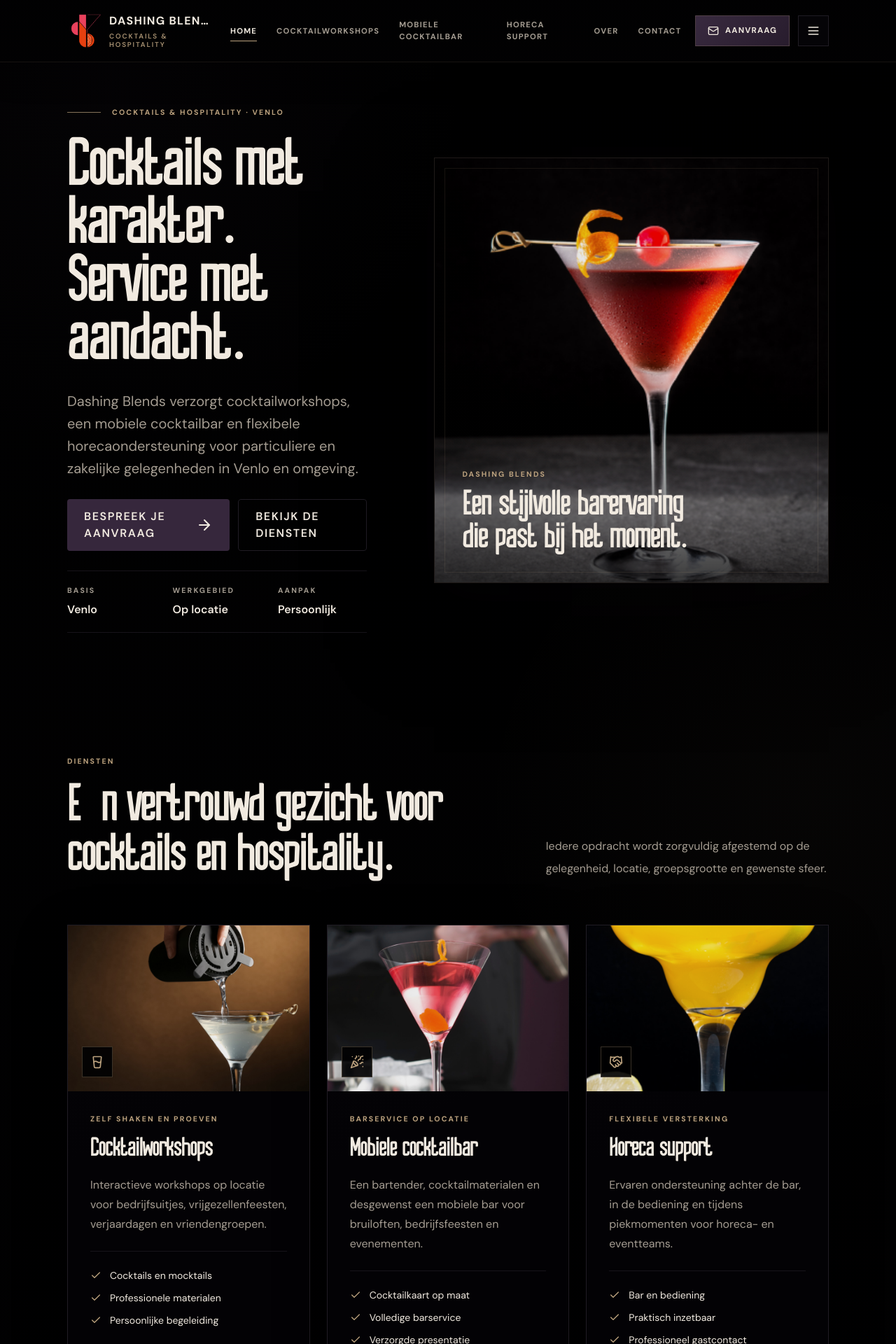
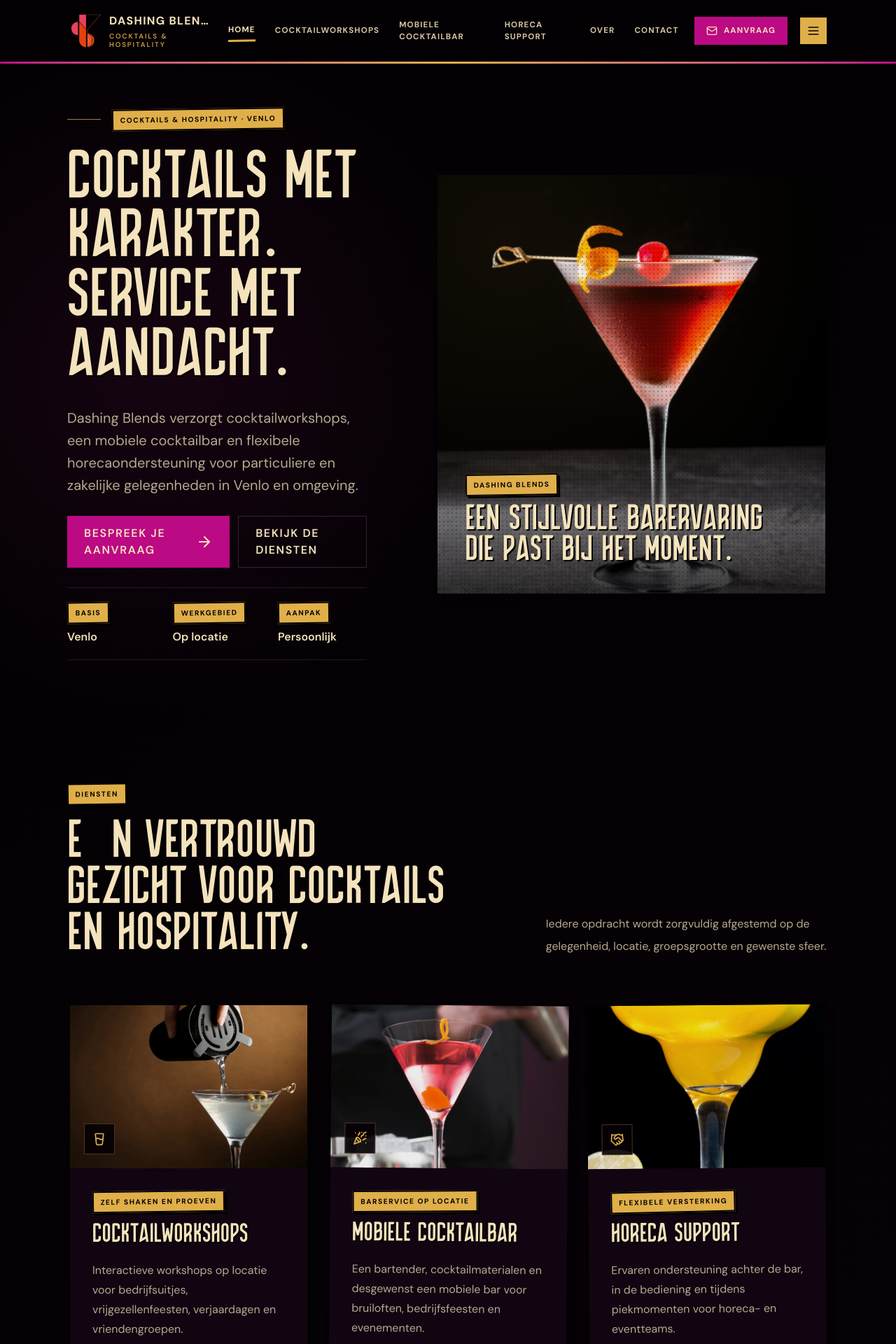
Before and after one commit to VolkerWillems/dashing-blends, a Next.js app: page / in a window 1280 px wide. Shown: the top 1920 px of the page at 70% size. Built offline with nearby package versions, Linux system fonts and the light colour scheme.

Commit message:
Rebuild the site as a disciplined vintage comic system

```diff
--- a/app/globals.css
+++ b/app/globals.css
@@ -22,31 +22,37 @@
   --color-ring: var(--ring);
   --font-sans: var(--font-body);
   --font-serif: var(--font-display);
-  --radius-sm: 2px;
-  --radius-md: 4px;
-  --radius-lg: 6px;
+  --radius-sm: 0;
+  --radius-md: 0;
+  --radius-lg: 0;
 }
 
 :root {
-  --background: oklch(0.072 0.006 305);
-  --foreground: oklch(0.94 0.016 78);
-  --card: oklch(0.112 0.01 307);
-  --card-foreground: oklch(0.95 0.014 78);
-  --popover: oklch(0.105 0.01 307);
-  --popover-foreground: oklch(0.95 0.014 78);
-  --primary: oklch(0.3 0.042 315);
-  --primary-foreground: oklch(0.97 0.01 78);
-  --secondary: oklch(0.73 0.058 76);
-  --secondary-foreground: oklch(0.1 0.008 305);
-  --muted: oklch(0.16 0.014 307);
-  --muted-foreground: oklch(0.7 0.018 78);
-  --accent: oklch(0.18 0.021 312);
-  --accent-foreground: oklch(0.94 0.016 78);
+  --ink: oklch(0.08 0.012 323);
+  --paper: oklch(0.92 0.055 88);
+  --paper-muted: oklch(0.83 0.045 82);
+  --magenta: oklch(0.53 0.22 347);
+  --magenta-dark: oklch(0.35 0.14 346);
+  --mustard: oklch(0.78 0.13 83);
+  --background: oklch(0.09 0.025 325);
+  --foreground: var(--paper);
+  --card: oklch(0.14 0.034 326);
+  --card-foreground: var(--paper);
+  --popover: oklch(0.12 0.03 326);
+  --popover-foreground: var(--paper);
+  --primary: var(--magenta);
+  --primary-foreground: oklch(0.98 0.02 90);
+  --secondary: var(--mustard);
+  --secondary-foreground: var(--ink);
+  --muted: oklch(0.18 0.04 326);
+  --muted-foreground: oklch(0.74 0.04 86);
+  --accent: oklch(0.24 0.07 338);
+  --accent-foreground: var(--paper);
   --destructive: oklch(0.61 0.2 25);
   --destructive-foreground: oklch(0.98 0.01 78);
-  --border: oklch(0.235 0.017 308);
-  --input: oklch(0.17 0.016 308);
-  --ring: oklch(0.73 0.058 76);
+  --border: oklch(0.28 0.055 326);
+  --input: oklch(0.16 0.04 326);
+  --ring: var(--mustard);
 }
 
 * {
@@ -55,19 +61,19 @@
 
 html {
   scroll-behavior: smooth;
+  background: var(--background);
 }
 
 body {
   min-height: 100dvh;
   margin: 0;
   overflow-x: hidden;
-  background:
-    radial-gradient(circle at 12% 2%, oklch(0.29 0.04 315 / 0.065), transparent 32rem),
-    radial-gradient(circle at 90% 18%, oklch(0.73 0.058 76 / 0.025), transparent 30rem),
-    linear-gradient(150deg, oklch(0.062 0.005 307), var(--background) 54%, oklch(0.085 0.009 302));
   color: var(--foreground);
   font-family: var(--font-body), Arial, sans-serif;
   text-rendering: optimizeLegibility;
+  background:
+    radial-gradient(circle at 18% 8%, oklch(0.42 0.16 344 / 0.14), transparent 30rem),
+    linear-gradient(145deg, oklch(0.075 0.02 326), oklch(0.11 0.03 324) 54%, oklch(0.07 0.018 326));
 }
 
 body::before {
@@ -76,10 +82,22 @@ body::before {
   z-index: -1;
   pointer-events: none;
   content: "";
-  opacity: 0.08;
-  background-image: radial-gradient(circle, oklch(1 0 0 / 0.08) 0.55px, transparent 0.7px);
-  background-size: 5px 5px;
-  mask-image: linear-gradient(to bottom, black, transparent 94%);
+  opacity: 0.22;
+  background-image:
+    radial-gradient(circle, oklch(0.94 0.03 88 / 0.15) 0 0.8px, transparent 0.9px),
+    linear-gradient(105deg, transparent 46%, oklch(1 0 0 / 0.025) 50%, transparent 54%);
+  background-size: 6px 6px, 100% 100%;
+  mix-blend-mode: screen;
+}
+
+body::after {
+  position: fixed;
+  inset: 0;
+  z-index: -1;
+  pointer-events: none;
+  content: "";
+  opacity: 0.12;
+  background-image: repeating-linear-gradient(0deg, transparent 0 3px, oklch(0 0 0 / 0.22) 4px);
 }
 
 a {
@@ -93,8 +111,8 @@ a {
 }
 
 ::selection {
-  background: oklch(0.41 0.055 315);
-  color: var(--primary-foreground);
+  background: var(--mustard);
+  color: var(--ink);
 }
 
 .section-shell {
@@ -104,57 +122,80 @@ a {
 }
 
 .display-copy {
-  font-family: var(--font-display), Georgia, serif;
+  font-family: var(--font-display), Impact, sans-serif;
   font-weight: 500;
-  letter-spacing: -0.035em;
+  letter-spacing: 0.01em;
+  line-height: 0.92;
   text-wrap: balance;
+  text-transform: uppercase;
+  text-shadow: 2px 2px 0 var(--ink);
 }
 
 .eyebrow-copy {
-  font-size: 0.66rem;
-  font-weight: 700;
-  letter-spacing: 0.2em;
+  display: inline-flex;
+  width: fit-content;
+  align-items: center;
+  border: 2px solid var(--ink);
+  background: var(--mustard);
+  padding: 0.35rem 0.6rem;
+  color: var(--ink) !important;
+  font-size: 0.64rem;
+  font-weight: 900;
+  letter-spacing: 0.15em;
   text-transform: uppercase;
+  box-shadow: 3px 3px 0 var(--ink);
+  transform: rotate(-0.8deg);
 }
 
 .site-header {
-  border-bottom: 1px solid oklch(0.73 0.058 76 / 0.11);
-  background: linear-gradient(180deg, oklch(0.065 0.006 305 / 0.99), oklch(0.075 0.007 305 / 0.98));
-  box-shadow: 0 18px 44px oklch(0 0 0 / 0.2);
+  border-bottom: 3px solid var(--ink);
+  background: oklch(0.085 0.025 326 / 0.98);
+  box-shadow: 0 8px 0 oklch(0 0 0 / 0.2);
+}
+
+.site-header::after {
+  position: absolute;
+  right: 0;
+  bottom: -3px;
+  left: 0;
+  height: 3px;
+  content: "";
+  background: linear-gradient(90deg, var(--magenta), var(--mustard), var(--magenta));
 }
 
 .nav-link {
   position: relative;
-  padding-block: 0.75rem;
-  color: var(--muted-foreground);
-  font-size: 0.7rem;
-  font-weight: 650;
-  letter-spacing: 0.11em;
+  padding: 0.75rem 0;
+  color: var(--paper-muted);
+  font-size: 0.72rem;
+  font-weight: 900;
+  letter-spacing: 0.1em;
   text-transform: uppercase;
-  transition: color 180ms ease;
+  transition: color 160ms ease, transform 160ms ease;
 }
 
 .nav-link::after {
   position: absolute;
   right: 0;
-  bottom: 0.35rem;
+  bottom: 0.25rem;
   left: 0;
-  height: 1px;
+  height: 3px;
   content: "";
-  background: var(--secondary);
-  transform: scaleX(0);
+  background: var(--mustard);
+  transform: scaleX(0) rotate(-1deg);
   transform-origin: right;
-  transition: transform 220ms ease;
+  transition: transform 180ms ease;
 }
 
 .nav-link:hover,
 .nav-link-active {
-  color: var(--foreground);
+  color: var(--paper);
+  transform: translateY(-1px);
 }
 
 .nav-link:hover::after,
 .nav-link-active::after {
-  transform: scaleX(1);
+  transform: scaleX(1) rotate(-1deg);
   transform-origin: left;
 }
 
@@ -162,21 +203,21 @@ a {
   min-height: 44px;
   align-items: center;
   gap: 0.55rem;
-  border: 1px solid oklch(0.73 0.058 76 / 0.22);
-  background: linear-gradient(135deg, oklch(0.31 0.042 315), oklch(0.25 0.035 315));
-  padding: 0.7rem 1.05rem;
-  color: var(--foreground);
+  border: 3px solid var(--ink);
+  background: var(--magenta);
+  padding: 0.72rem 1.05rem;
+  color: var(--paper);
   font-size: 0.72rem;
-  font-weight: 700;
+  font-weight: 900;
   letter-spacing: 0.1em;
   text-transform: uppercase;
-  transition: border-color 180ms ease, background 180ms ease, transform 180ms ease;
+  box-shadow: 4px 4px 0 var(--ink);
+  transition: transform 140ms ease, box-shadow 140ms ease;
 }
 
 .header-cta:hover {
-  border-color: oklch(0.73 0.058 76 / 0.48);
-  background: linear-gradient(135deg, oklch(0.34 0.046 315), oklch(0.27 0.038 315));
-  transform: translateY(-1px);
+  transform: translate(2px, 2px);
+  box-shadow: 2px 2px 0 var(--ink);
 }
 
 .menu-toggle {
@@ -185,15 +226,16 @@ a {
   height: 44px;
   align-items: center;
   justify-content: center;
-  border: 1px solid var(--border);
-  background: var(--card);
-  color: var(--foreground);
-  transition: border-color 180ms ease, background 180ms ease;
+  border: 3px solid var(--ink);
+  background: var(--mustard);
+  color: var(--ink);
+  box-shadow: 4px 4px 0 var(--ink);
+  transition: transform 140ms ease, box-shadow 140ms ease;
 }
 
 .menu-toggle:hover {
-  border-color: oklch(0.73 0.058 76 / 0.35);
-  background: var(--muted);
+  transform: translate(2px, 2px);
+  box-shadow: 2px 2px 0 var(--ink);
 }
 
 .mobile-nav {
@@ -206,11 +248,21 @@ a {
   visibility: hidden;
   overflow-y: auto;
   background:
-    radial-gradient(circle at 85% 10%, oklch(0.3 0.04 315 / 0.1), transparent 24rem),
-    linear-gradient(145deg, oklch(0.072 0.006 305), oklch(0.09 0.009 305));
+    radial-gradient(circle at 85% 10%, oklch(0.52 0.22 347 / 0.16), transparent 24rem),
+    oklch(0.09 0.025 325);
   opacity: 0;
   transform: translateY(-12px);
-  transition: opacity 220ms ease, transform 220ms ease, visibility 220ms ease;
+  transition: opacity 200ms ease, transform 200ms ease, visibility 200ms ease;
+}
+
+.mobile-nav::before {
+  position: fixed;
+  inset: 76px 0 0;
+  pointer-events: none;
+  content: "";
+  opacity: 0.22;
+  background-image: radial-gradient(circle, var(--mustard) 0 1px, transparent 1.2px);
+  background-size: 8px 8px;
 }
 
 .mobile-nav-open {
@@ -220,21 +272,24 @@ a {
 }
 
 .mobile-nav-link {
+  position: relative;
   display: grid;
   grid-template-columns: 2rem 1fr;
   align-items: center;
   gap: 1rem;
-  border-bottom: 1px solid var(--border);
-  padding-block: 1rem;
-  font-family: var(--font-display), Georgia, serif;
-  font-size: clamp(1.65rem, 6vw, 2.3rem);
-  line-height: 1;
-  transition: color 180ms ease, padding-left 180ms ease;
+  border-bottom: 3px solid var(--ink);
+  padding: 1rem 0;
+  font-family: var(--font-display), Impact, sans-serif;
+  font-size: clamp(1.8rem, 7vw, 2.7rem);
+  line-height: 0.95;
+  text-transform: uppercase;
+  text-shadow: 2px 2px 0 var(--ink);
+  transition: color 160ms ease, padding-left 160ms ease;
 }
 
 .mobile-nav-link:hover {
   padding-left: 0.35rem;
-  color: var(--secondary);
+  color: var(--mustard);
 }
 
 .mobile-contact-link {
@@ -242,35 +297,31 @@ a {
   min-height: 44px;
   align-items: center;
   justify-content: center;
-  border: 1px solid var(--border);
+  border: 3px solid var(--ink);
+  background: var(--paper);
   padding: 0.7rem 1rem;
-  font-size: 0.85rem;
+  color: var(--ink);
+  font-size: 0.84rem;
+  font-weight: 800;
+  box-shadow: 4px 4px 0 var(--ink);
 }
 
 .soft-section,
 .process-section {
   position: relative;
   background:
-    radial-gradient(circle at 10% 16%, oklch(0.29 0.038 315 / 0.045), transparent 30rem),
-    linear-gradient(135deg, oklch(0.105 0.01 307 / 0.97), oklch(0.086 0.008 307 / 0.95));
-}
-
-.soft-section::after,
-.process-section::after {
-  position: absolute;
-  inset: 0;
-  pointer-events: none;
-  content: "";
-  background: linear-gradient(90deg, transparent, oklch(0.73 0.058 76 / 0.015), transparent);
+    radial-gradient(circle, oklch(0.94 0.03 88 / 0.08) 0 1px, transparent 1.2px),
+    linear-gradient(145deg, oklch(0.13 0.035 326), oklch(0.09 0.025 326));
+  background-size: 8px 8px, 100% 100%;
 }
 
 .subtle-panel,
-.cta-card {
+.cta-card,
+.service-card {
   position: relative;
-  background:
-    linear-gradient(145deg, oklch(0.27 0.03 315 / 0.065), transparent 45%),
-    linear-gradient(180deg, oklch(0.127 0.011 307), var(--card));
-  box-shadow: 0 28px 90px oklch(0 0 0 / 0.32);
+  border: 4px solid var(--ink) !important;
+  background: var(--card);
+  box-shadow: 10px 10px 0 var(--ink);
 }
 
 .hero-visual,
@@ -280,19 +331,9 @@ a {
   position: relative;
   isolation: isolate;
   overflow: hidden;
-  border: 1px solid oklch(0.73 0.058 76 / 0.14);
+  border: 5px solid var(--ink);
   background: var(--card);
-  box-shadow:
-    0 48px 130px oklch(0 0 0 / 0.56),
-    0 16px 70px oklch(0.3 0.042 315 / 0.09);
-}
-
-.hero-visual > img,
-.page-hero-image > img,
-.image-frame > img,
-.cta-media > img {
-  filter: saturate(0.92) contrast(1.04) brightness(0.94);
-  transform: scale(1.012);
+  box-shadow: 12px 12px 0 var(--ink);
 }
 
 .hero-visual::before,
@@ -305,19 +346,31 @@ a {
   pointer-events: none;
   content: "";
   background:
-    linear-gradient(180deg, transparent 42%, oklch(0.055 0.006 305 / 0.18) 68%, var(--background) 112%),
-    linear-gradient(90deg, oklch(0.06 0.01 312 / 0.2), transparent 48%);
+    linear-gradient(180deg, transparent 46%, oklch(0.06 0.01 326 / 0.18) 68%, oklch(0.06 0.01 326 / 0.78) 100%),
+    radial-gradient(circle at 18% 16%, oklch(0.78 0.13 83 / 0.08), transparent 30rem);
 }
 
 .hero-visual::after,
 .page-hero-image::after,
-.image-frame::after {
+.image-frame::after,
+.cta-media::after {
   position: absolute;
-  inset: 14px;
+  inset: 0;
   z-index: 3;
   pointer-events: none;
   content: "";
-  border: 1px solid oklch(0.73 0.058 76 / 0.11);
+  opacity: 0.24;
+  background-image: radial-gradient(circle, var(--ink) 0 0.8px, transparent 1px);
+  background-size: 6px 6px;
+  mix-blend-mode: multiply;
+}
+
+.hero-visual > img,
+.page-hero-image > img,
+.image-frame > img,
+.cta-media > img {
+  filter: saturate(0.92) contrast(1.08) brightness(0.94);
+  transform: scale(1.015);
 }
 
 .editorial-overlay {
@@ -325,51 +378,51 @@ a {
   inset: 0;
   z-index: 1;
   pointer-events: none;
-  background: linear-gradient(180deg, transparent 45%, oklch(0.055 0.006 307 / 0.7));
+  background: linear-gradient(180deg, transparent 45%, oklch(0.05 0.01 326 / 0.72));
 }
 
 .service-card {
-  position: relative;
-  background:
-    linear-gradient(155deg, oklch(0.25 0.025 315 / 0.045), transparent 42%),
-    oklch(0.105 0.01 307 / 0.9);
-  box-shadow: 0 22px 70px oklch(0 0 0 / 0.25);
-  transition: border-color 220ms ease, transform 220ms ease, box-shadow 220ms ease;
+  overflow: visible;
+  transition: transform 160ms ease, box-shadow 160ms ease;
+}
+
+.service-card:nth-child(2) {
+  transform: rotate(0.5deg);
+}
+
+.service-card:nth-child(3) {
+  transform: rotate(-0.5deg);
 }
 
 .service-card:hover {
-  border-color: oklch(0.73 0.058 76 / 0.28);
-  box-shadow: 0 30px 90px oklch(0 0 0 / 0.34);
-  transform: translateY(-4px);
+  transform: translate(-2px, -2px) rotate(0deg);
+  box-shadow: 14px 14px 0 var(--ink);
 }
 
 .service-card img {
-  filter: saturate(0.92) contrast(1.03) brightness(0.92);
-}
-
-.service-card:hover img {
-  filter: saturate(1) contrast(1.04) brightness(0.98);
+  filter: saturate(0.92) contrast(1.08) brightness(0.92);
 }
 
 .card-link {
   display: inline-flex;
   align-items: center;
   gap: 0.6rem;
-  color: var(--secondary);
+  border-bottom: 3px solid var(--mustard);
+  color: var(--mustard);
   font-size: 0.74rem;
-  font-weight: 700;
+  font-weight: 900;
   letter-spacing: 0.1em;
   text-transform: uppercase;
-  transition: gap 180ms ease, color 180ms ease;
+  transition: gap 160ms ease, color 160ms ease;
 }
 
 .card-link:hover {
   gap: 0.85rem;
-  color: var(--foreground);
+  color: var(--paper);
 }
 
 .gold-rule {
-  background: linear-gradient(90deg, transparent, oklch(0.73 0.058 76 / 0.55), transparent);
+  background: repeating-linear-gradient(90deg, var(--mustard) 0 22px, transparent 22px 30px);
 }
 
 .parallax-divider {
@@ -379,14 +432,12 @@ a {
   place-items: end start;
   overflow: hidden;
   isolation: isolate;
-  border-block: 1px solid oklch(0.73 0.058 76 / 0.13);
+  border-block: 5px solid var(--ink);
   background-attachment: fixed;
   background-position: center;
   background-repeat: no-repeat;
   background-size: cover;
-  box-shadow:
-    inset 0 120px 170px oklch(0 0 0 / 0.55),
-    inset 0 -130px 180px oklch(0 0 0 / 0.72);
+  box-shadow: inset 0 0 0 12px oklch(0.09 0.025 325 / 0.35);
 }
 
 .parallax-divider::before {
@@ -395,8 +446,10 @@ a {
   z-index: 0;
   content: "";
   background:
-    linear-gradient(90deg, oklch(0.052 0.006 307 / 0.8), oklch(0.052 0.006 307 / 0.2) 58%, oklch(0.052 0.006 307 / 0.62)),
-    linear-gradient(180deg, var(--background), transparent 20%, transparent 72%, var(--background));
+    linear-gradient(90deg, oklch(0.05 0.01 326 / 0.82), oklch(0.05 0.01 326 / 0.25) 58%, oklch(0.05 0.01 326 / 0.64)),
+    radial-gradient(circle, var(--ink) 0 0.9px, transparent 1.1px),
+    linear-gradient(180deg, var(--background), transparent 18%, transparent 72%, var(--background));
+  background-size: 100% 100%, 7px 7px, 100% 100%;
 }
 
 .parallax-divider::after {
@@ -405,31 +458,50 @@ a {
   z-index: 1;
   pointer-events: none;
   content: "";
-  border: 1px solid oklch(0.73 0.058 76 / 0.1);
+  border: 4px solid var(--ink);
+  box-shadow: inset 0 0 0 2px var(--mustard);
 }
 
 .parallax-divider-copy {
   position: relative;
   z-index: 2;
   padding-block: clamp(5rem, 10vw, 8rem);
-  text-shadow: 0 12px 42px oklch(0 0 0 / 0.86);
+}
+
+.parallax-divider-copy .display-copy {
+  max-width: 13ch;
+  color: var(--paper);
+  text-shadow: 4px 4px 0 var(--ink);
 }
 
 .site-footer {
   position: relative;
-  border-top: 1px solid oklch(0.73 0.058 76 / 0.12);
+  border-top: 5px solid var(--ink);
   background:
-    radial-gradient(circle at 12% 20%, oklch(0.29 0.04 315 / 0.06), transparent 28rem),
-    linear-gradient(150deg, oklch(0.082 0.008 307), oklch(0.055 0.005 307));
+    radial-gradient(circle, oklch(0.78 0.13 83 / 0.09) 0 1px, transparent 1.2px),
+    linear-gradient(150deg, oklch(0.12 0.035 326), oklch(0.07 0.02 326));
+  background-size: 8px 8px, 100% 100%;
+}
+
+.site-footer::before {
+  position: absolute;
+  top: -5px;
+  right: 0;
+  left: 0;
+  height: 5px;
+  content: "";
+  background: linear-gradient(90deg, var(--magenta), var(--mustard), var(--magenta));
 }
 
 .footer-link {
   width: fit-content;
-  transition: color 180ms ease, transform 180ms ease;
+  border-bottom: 2px solid transparent;
+  transition: color 160ms ease, border-color 160ms ease, transform 160ms ease;
 }
 
 .footer-link:hover {
-  color: var(--foreground);
+  border-color: var(--mustard);
+  color: var(--paper);
   transform: translateX(3px);
 }
 
@@ -445,18 +517,19 @@ a {
   min-height: 40px;
   align-items: center;
   gap: 0.55rem;
-  border: 1px solid var(--border);
+  border: 3px solid var(--ink);
+  background: var(--paper);
   padding: 0.55rem 0.8rem;
-  color: var(--muted-foreground);
+  color: var(--ink);
   font-size: 0.75rem;
-  font-weight: 650;
-  transition: border-color 180ms ease, color 180ms ease, background 180ms ease;
+  font-weight: 900;
+  box-shadow: 4px 4px 0 var(--ink);
+  transition: transform 140ms ease, box-shadow 140ms ease;
 }
 
 .social-link:hover {
-  border-color: oklch(0.73 0.058 76 / 0.3);
-  background: var(--card);
-  color: var(--foreground);
+  transform: translate(2px, 2px);
+  box-shadow: 2px 2px 0 var(--ink);
 }
 
 .fade-up {
@@ -525,6 +598,11 @@ a {
     min-height: 480px;
     background-attachment: scroll;
   }
+
+  .service-card:nth-child(2),
+  .service-card:nth-child(3) {
+    transform: none;
+  }
 }
 
 @media (max-width: 640px) {
@@ -532,31 +610,42 @@ a {
     width: calc(100% - 28px);
   }
 
-  .hero-visual,
-  .page-hero-image {
-    min-height: 440px;
+  .display-copy {
+    text-shadow: 1.5px 1.5px 0 var(--ink);
   }
 
-  .hero-visual::after,
-  .page-hero-image::after,
-  .image-frame::after {
-    inset: 9px;
+  .eyebrow-copy {
+    font-size: 0.59rem;
+    letter-spacing: 0.12em;
+    box-shadow: 2px 2px 0 var(--ink);
+  }
+
+  .hero-visual,
+  .page-hero-image,
+  .image-frame,
+  .cta-media {
+    border-width: 4px;
+    box-shadow: 7px 7px 0 var(--ink);
+  }
+
+  .subtle-panel,
+  .cta-card,
+  .service-card {
+    border-width: 3px !important;
+    box-shadow: 6px 6px 0 var(--ink);
   }
 
   .parallax-divider {
     min-height: 420px;
+    border-block-width: 4px;
   }
 
   .parallax-divider::after {
-    inset: 9px;
+    inset: 10px;
+    border-width: 3px;
   }
 
-  .eyebrow-copy {
-    font-size: 0.62rem;
-    letter-spacing: 0.16em;
-  }
-
-  .service-card:hover {
-    transform: none;
+  .mobile-nav::before {
+    inset: 76px 0 0;
   }
 }
```
